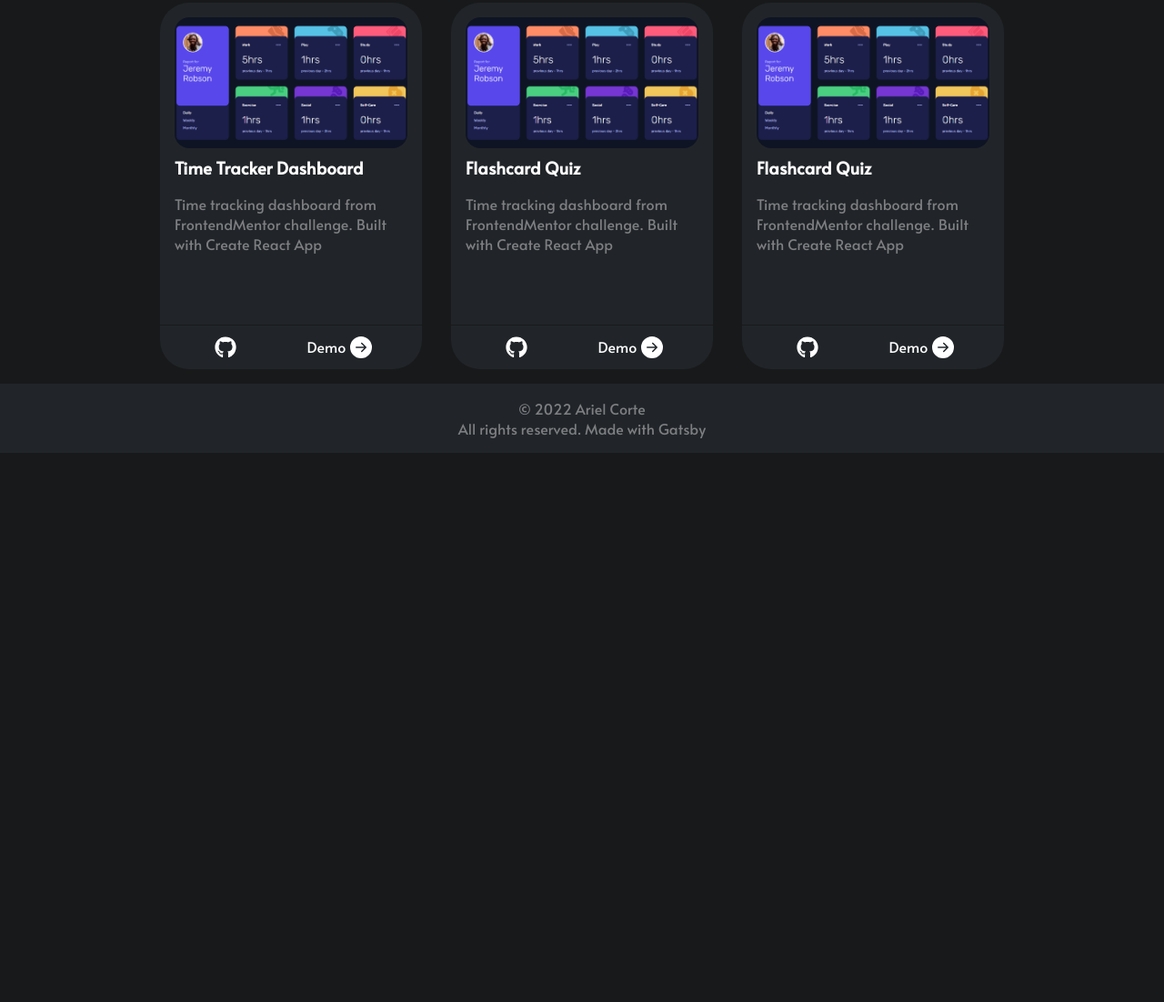
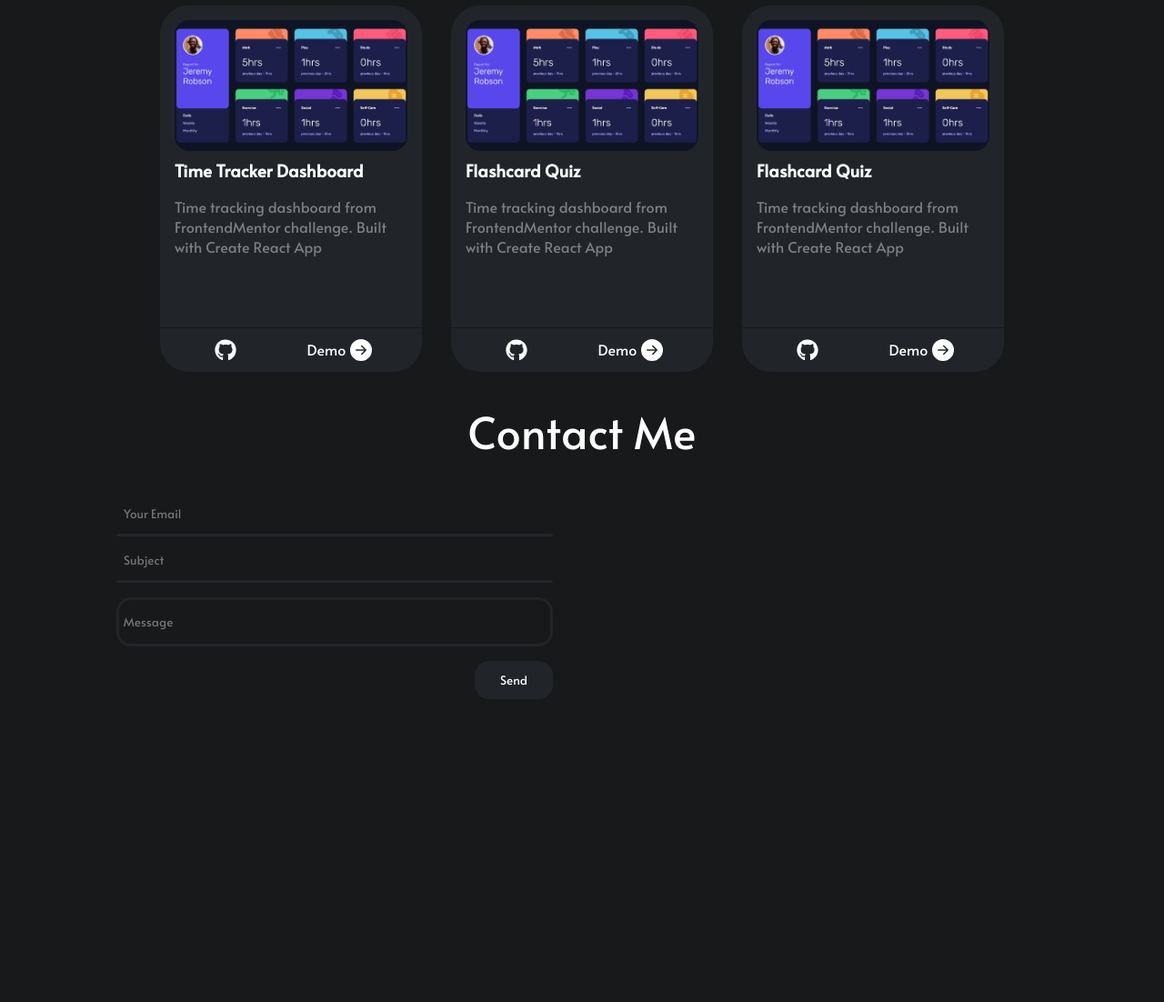
Before and after one commit to ArielCorte/ariel-corte-gatsby, a Gatsby site: page / in a window 1280 px wide. Shown: the part 1438-2540 px from the top of the page at 91% size. Before the commit the page ends 1936 px from the top, so only its background shows below. Built offline with nearby package versions, Linux system fonts and the light colour scheme; Gatsby itself is replaced by a stand-in of ours.

Commit message:
added contact form and deleted extra sections

```diff
--- a/package.json
+++ b/package.json
@@ -15,7 +15,7 @@
   },
   "dependencies": {
     "babel-plugin-styled-components": "^2.0.7",
-    "gatsby": "^4.13.0",
+    "gatsby": "^4.14.1",
     "gatsby-plugin-image": "^2.14.1",
     "gatsby-plugin-sharp": "^4.14.1",
     "gatsby-plugin-styled-components": "^5.13.0",
--- a/src/components/BtnRnd.jsx
+++ b/src/components/BtnRnd.jsx
@@ -1,8 +1,12 @@
 import React from "react"
 import styled from "styled-components"
 
-const BtnRnd = ({ href, children }) => {
-  return <Button href={href}>{children}</Button>
+const BtnRnd = ({ href, target, children }) => {
+  return (
+    <Button href={href} target={target}>
+      {children}
+    </Button>
+  )
 }
 
 const Button = styled.a`
--- a/src/components/BtnSqr.jsx
+++ b/src/components/BtnSqr.jsx
@@ -1,15 +1,19 @@
 import React from "react"
 import styled from "styled-components"
 
-const BtnSqr = ({ href, children }) => {
-  return <Button href={href}>{children}</Button>
+const BtnSqr = ({ href, target, color, children }) => {
+  return (
+    <Button href={href} target={target} color={color}>
+      {children}
+    </Button>
+  )
 }
 
 const Button = styled.a`
   display: inline-block;
-  color: var(--primary-dark);
+  color: var(${props => props.color || "--primary-dark"});
   padding: 0.7rem 1.75rem;
-  border: 1px solid var(--primary-dark);
+  border: 1px solid var(${props => props.color || "--primary-dark"});
   border-radius: 1rem;
 `
 
--- /dev/null
+++ b/src/components/Contact.jsx
@@ -0,0 +1,131 @@
+import React, { useState } from "react"
+import styled from "styled-components"
+
+const Contact = () => {
+  const lineHeight = 1
+  const paddingHeight = 1
+  const borderWidth = 0.2
+  const maxHeight = 15 + paddingHeight * 2 + borderWidth * 2
+
+  const [lineBreaks, setLineBreaks] = useState(
+    1 + paddingHeight * 2 + borderWidth * 2
+  )
+
+  const handleChange = e => {
+    if (typeof e.target.value !== "undefined") {
+      setLineBreaks(
+        ((e.target.value.match(/\n/g) || []).length + 1) * lineHeight +
+          paddingHeight * 2 +
+          borderWidth * 2
+      )
+    }
+  }
+
+  return (
+    <EmailForm lineBreaks={lineBreaks} maxHeight={maxHeight}>
+      <form className="emailform">
+        <div className="textinput-container">
+          <input
+            className="textinput"
+            type="email"
+            name=""
+            id=""
+            placeholder="Your Email"
+          />
+        </div>
+        <div className="textinput-container">
+          <input
+            className="textinput"
+            type="text"
+            name=""
+            id=""
+            placeholder="Subject"
+          />
+        </div>
+        <textarea
+          name=""
+          id=""
+          cols="30"
+          rows="10"
+          placeholder="Message"
+          onChange={handleChange}
+        ></textarea>
+        <input className="submitinput" type="submit" value="Send" />
+      </form>
+    </EmailForm>
+  )
+}
+
+const EmailForm = styled.div`
+  width: 30rem;
+
+  .emailform {
+    display: flex;
+    flex-direction: column;
+  }
+
+  .textinput,
+  textarea {
+    color: var(--primary-dark);
+    background: transparent;
+    margin: 1rem 0;
+    width: 100%;
+  }
+
+  .textinput {
+    padding: 0 0.5rem;
+    border: none;
+  }
+
+  textarea {
+    border: 0.2rem solid var(--background-dark);
+    border-radius: 1rem;
+    padding: 1rem 0.3rem;
+    resize: none;
+    height: ${props => props.lineBreaks.toString()}rem;
+    max-height: ${props => props.maxHeight.toString()}rem;
+    line-height: 1rem;
+  }
+
+  input:focus,
+  textarea:focus {
+    outline: none;
+    border-color: var(--highlight-color);
+  }
+
+  .textinput-container {
+    position: relative;
+  }
+
+  .textinput-container::after {
+    content: "";
+    display: inline-block;
+    position: absolute;
+    bottom: 0;
+    left: 0;
+    height: 0.2rem;
+    width: 100%;
+    background-color: var(--background-dark);
+    border-radius: 9999rem;
+  }
+
+  .textinput-container:focus-within::after {
+    background-color: var(--highlight-color);
+  }
+
+  .submitinput {
+    align-self: flex-end;
+    color: var(--primary-dark);
+    padding: 0.7rem 1.75rem;
+    border-radius: 1rem;
+    border: none;
+    background-color: var(--background-dark);
+  }
+
+  .submitinput:hover {
+    background-color: var(--highlight-color);
+    cursor: pointer;
+  }
+`
+
+export default Contact
--- a/src/components/ContactInfo.jsx
+++ b/src/components/ContactInfo.jsx
@@ -8,10 +8,10 @@ const ContactInfo = () => {
   return (
     <Wrapper>
       <BtnSqr href="#">Resume</BtnSqr>
-      <BtnRnd href="https://github.com/ArielCorte">
+      <BtnRnd href="https://github.com/ArielCorte" target="_blank">
         <BsGithub />
       </BtnRnd>
-      <BtnRnd href="https://www.linkedin.com/in/arielcorte">
+      <BtnRnd href="https://www.linkedin.com/in/arielcorte" target="_blank">
         <BsLinkedin />
       </BtnRnd>
     </Wrapper>
--- a/src/components/GlobalStyle.jsx
+++ b/src/components/GlobalStyle.jsx
@@ -6,6 +6,8 @@ const GlobalStyle = createGlobalStyle`
         --secondary-dark: #7e7f82;
         --background-dark: #212529;
         --background-darker: #18191a;
+
+        --highlight-color: #fe6a00;
 
         --golden-ratio: 1.618;
     }
--- a/src/components/Navbar.jsx
+++ b/src/components/Navbar.jsx
@@ -1,6 +1,7 @@
 import React from "react"
 import { Link } from "gatsby"
 import styled from "styled-components"
+import BtnSqr from "./BtnSqr"
 
 const Navbar = () => {
   return (
@@ -11,25 +12,15 @@ const Navbar = () => {
         </Link>
         <ul>
           <li>
-            <Link to="/about">About</Link>
+            <Link to="/about">Tech</Link>
           </li>
           <li>
-            <Link to="/experience">Experience</Link>
+            <a href="#projects">Projects</a>
           </li>
           <li>
-            <Link to="/education">Education</Link>
-          </li>
-          <li>
-            <Link to="/projects">Projects</Link>
-          </li>
-          <li>
-            <Link to="/achievements">Achievements</Link>
-          </li>
-          <li>
-            <Link to="/contact">Contact</Link>
-          </li>
-          <li>
-            <Link to="/blog">Blog</Link>
+            <BtnSqr href="#contact" color="--highlight-color">
+              Contact Me
+            </BtnSqr>
           </li>
         </ul>
       </div>
--- a/src/components/ProjectCard.jsx
+++ b/src/components/ProjectCard.jsx
@@ -6,8 +6,6 @@ import { BsFillArrowRightCircleFill } from "react-icons/bs"
 import { IconContext } from "react-icons"
 
 const ProjectCard = ({ title, repo, demo, thumbnail }) => {
-  console.log(thumbnail)
-
   return (
     <Card>
       <div className="content">
@@ -26,14 +24,14 @@ const ProjectCard = ({ title, repo, demo, thumbnail }) => {
       </div>
       <div className="footer">
         {repo ? (
-          <a href={repo} target="_blank">
+          <a href={repo} target="_blank" rel="noreferrer">
             <IconContext.Provider value={{ size: "1.5rem" }}>
               <FaGithub />
             </IconContext.Provider>
           </a>
         ) : null}
         {demo ? (
-          <a href={demo} target="_blank">
+          <a href={demo} target="_blank" rel="noreferrer">
             Demo
             <IconContext.Provider value={{ size: "1.5rem" }}>
               <BsFillArrowRightCircleFill />
@@ -85,6 +83,10 @@ const Card = styled.div`
     display: flex;
   }
 
+  .footer a:hover {
+    color: var(--highlight-color);
+  }
+
   .footer svg {
     margin-left: 0.3rem;
   }
--- a/src/fonts/Fonts.jsx
+++ b/src/fonts/Fonts.jsx
@@ -1,10 +1,11 @@
 import { createGlobalStyle } from "styled-components"
-import AlataRegular from "./Alata_Regular.woff"
+import AlataRegular_woff from "./Alata_Regular.woff"
+import AlataRegular_woff2 from "./Alata_Regular.woff2"
 
 export default createGlobalStyle`
     @font-face {
         font-family: 'AlataRegular';
-        src: local('AlataRegular'), url(${AlataRegular});
+        src: local('AlataRegular'), url(${AlataRegular_woff2}) format("woff2"), url(${AlataRegular_woff}) format("woff");
         font-weight: 400;
         font-style: normal;
     }
--- a/src/pages/index.jsx
+++ b/src/pages/index.jsx
@@ -4,13 +4,14 @@ import styled from "styled-components"
 import { StaticImage } from "gatsby-plugin-image"
 import ContactInfo from "../components/ContactInfo.jsx"
 import CardCarrousel from "../components/CardCarrousel.jsx"
+import Contact from "../components/Contact.jsx"
 
 export default function Home() {
   return (
     <>
       <Layout>
         <Wrapper>
-          <section className="hero">
+          <section id="hero" className="hero">
             <div className="hero-flex">
               <div className="hero-content">
                 <p>Hi my name is</p>
@@ -34,6 +35,10 @@ export default function Home() {
           <section id="projects">
             <h2 className="section-title">Projects</h2>
             <CardCarrousel />
+          </section>
+          <section id="contact">
+            <h2 className="section-title">Contact Me</h2>
+            <Contact />
           </section>
         </Wrapper>
       </Layout>
@@ -66,7 +71,7 @@ const Wrapper = styled.main`
   }
 
   .hero-img {
-    width: 25%;
+    width: 28%;
     border-radius: 1rem;
     overflow: hidden;
   }
```
Also changed, not shown: src/pages/achievements.jsx (deleted, +0 -12 lines), src/pages/education.jsx (deleted, +0 -12 lines), src/pages/experience.jsx (deleted, +0 -12 lines), src/assets/images/foto-perfil-ariel.jpg, src/fonts/Alata_Regular.woff2 (added), 1 other file.
